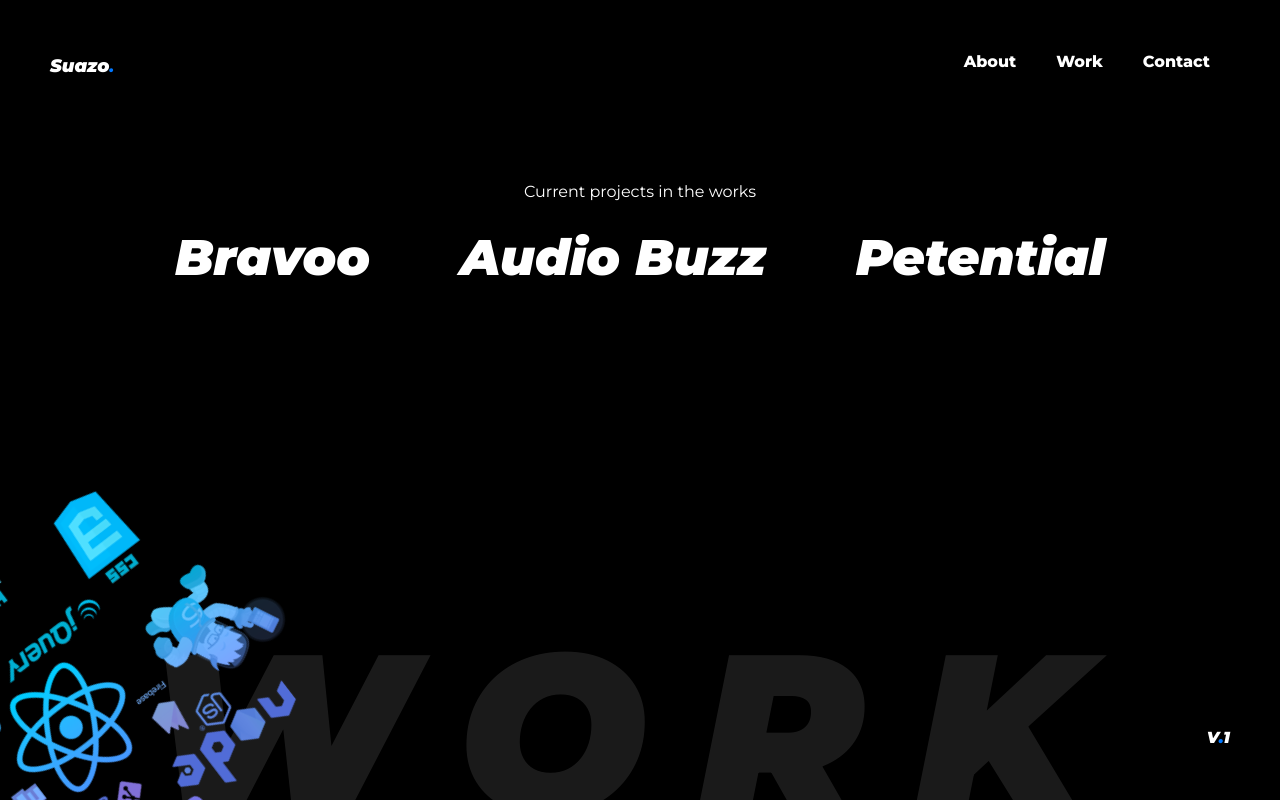
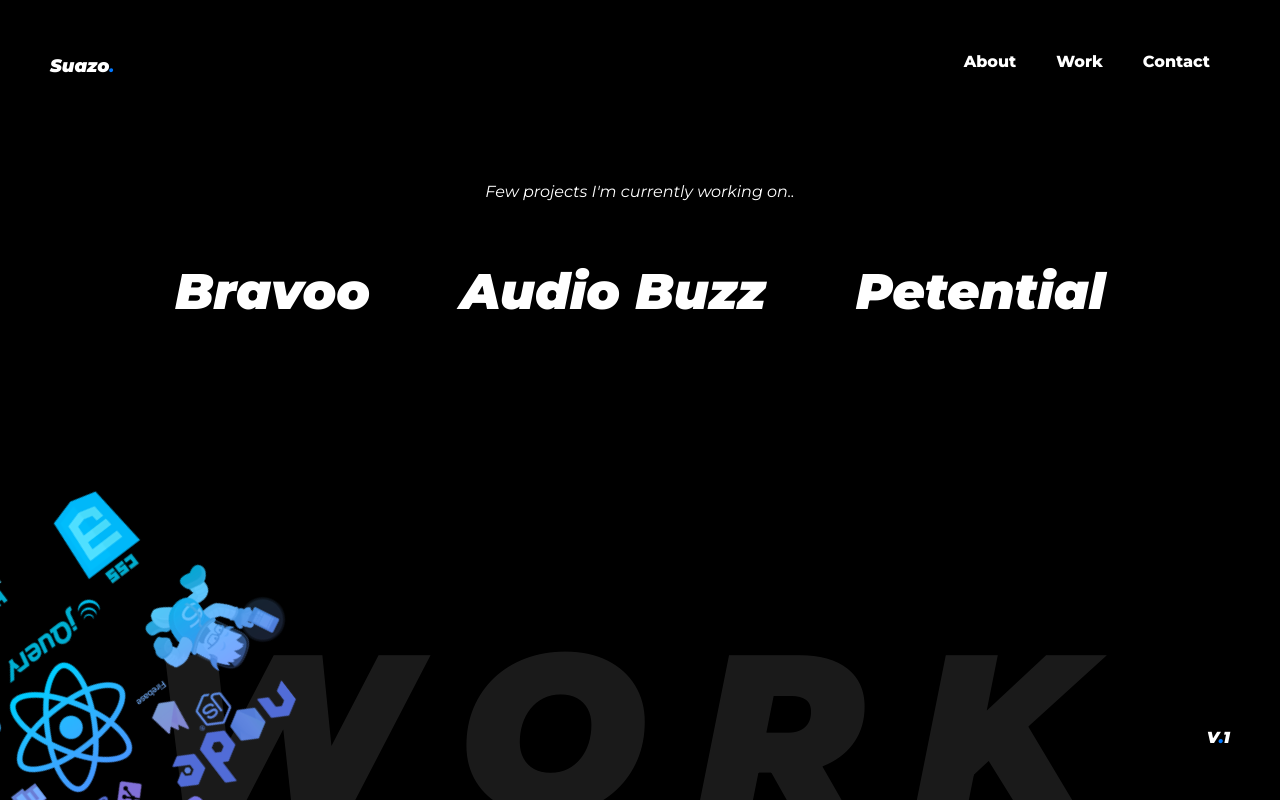
Before and after one commit to suazod/portfolio, a React (Create React App) app: page / in a window 1280 px wide. Both pictures are taken after a click on the element "Work". Built offline with nearby package versions, Linux system fonts and the light colour scheme; a web font is replaced by a local one.

Commit message:
update the app

```diff
--- a/src/App.css
+++ b/src/App.css
@@ -95,6 +95,10 @@ header .overlay {
   .nameLogo .lname {
     font-weight: 900;
     font-style: italic; }
+    .nameLogo .lname a {
+      color: white; }
+      .nameLogo .lname a:hover {
+        text-decoration: none; }
 
 .w-100.text-white {
   position: relative; }
@@ -325,21 +329,84 @@ header .overlay {
 .d-flex {
   position: relative; }
 
-.work-projects a {
+.work-projects .link--bravoo {
   font-size: 50px;
   font-weight: 900;
   font-style: italic;
   color: white;
   text-decoration: none;
-  margin: 0 45px; }
+  margin: 0 45px;
+  cursor: default; }
 
 .work-title {
   color: white; }
+  .work-title p {
+    font-style: italic;
+    font-weight: 400;
+    margin-bottom: 50px; }
 
 .logos {
   position: absolute;
   bottom: -180px;
   left: -180px; }
+
+.nav-contact {
+  color: white; }
+  .nav-contact:hover {
+    color: white; }
+
+/* bravoo */
+/* bravoo */
+.link--bravoo {
+  -webkit-transition: color 0.5s;
+  transition: color 0.5s;
+  display: inline-block;
+  position: relative; }
+
+.link--bravoo:hover {
+  color: #0077ff; }
+
+.link--bravoo::before {
+  content: "";
+  position: absolute;
+  height: 38px;
+  width: 100%;
+  top: 50%;
+  margin-top: -11px;
+  left: -1%;
+  z-index: -1;
+  background: #f9f9f9;
+  -webkit-transform: rotate3d(0, 0, 1, 45deg) scale3d(0, 1, 1);
+  transform: rotate3d(0, 0, 1, 45deg) scale3d(0, 1, 1);
+  -webkit-transition: -webkit-transform 0.5s;
+  transition: transform 0.5s;
+  opacity: 0.1; }
+
+.link--bravoo:hover::before {
+  -webkit-transform: rotate3d(0, 0, 1, 45deg) scale3d(1, 1, 1);
+  transform: rotate3d(0, 0, 1, 45deg) scale3d(1, 1, 1); }
+
+.link--bravoo span {
+  font-size: 30%;
+  font-weight: 400;
+  margin-left: 10px;
+  position: absolute;
+  right: 5px;
+  color: lawngreen;
+  bottom: -9px;
+  opacity: 0;
+  -webkit-transform: translate3d(-10px, -10px, 0);
+  transform: translate3d(-10px, -10px, 0);
+  -webkit-transition: -webkit-transform 0.5s, opacity 0.5s;
+  transition: transform 0.5s, opacity 0.5s; }
+  .link--bravoo span a {
+    color: white;
+    cursor: pointer; }
+
+.link--bravoo:hover span {
+  opacity: 1;
+  -webkit-transform: translate3d(0, 0, 0);
+  transform: translate3d(0, 0, 0); }
 
 /*media queries*/
 @media (max-width: 576px) {
--- a/src/components/Landing.js
+++ b/src/components/Landing.js
@@ -50,12 +50,28 @@ class Welcome extends Component {
                                         Focused on Web Design, Graphic Design, Advertising & Marketing</p>
                                     </div>
                                     <div className={workShow}>
-                                        <p>Current projects in the works</p>
+                                        <p>Few projects I'm currently working on..</p>
                                         <div className="row no-gutters">
                                             <div className="col-12 work-projects">
-                                                <a href="#" target="_blank">Bravoo</a>
-                                                <a href="#" target="_blank">Audio Buzz</a>
-                                                <a href="#" target="_blank">Petential</a>
+                                                <span className="link--bravoo">Bravoo
+                                                    <span>
+                                                        <a href="https://bravoo.herokuapp.com/" target="_blank" rel="noopener noreferrer">See App</a> | <a href="https://github.com/suazod/bravoo" target="_blank" rel="noopener noreferrer">See Code</a>
+                                                    </span>
+                                                </span>
+
+                                                <span className="link--bravoo">Audio Buzz
+                                                    <span>
+                                                        <a href="https://gboyce.github.io/audiobuzz/" target="_blank" rel="noopener noreferrer">See App</a> | <a href="https://github.com/gboyce/audiobuzz" target="_blank" rel="noopener noreferrer">See Code</a>
+                                                    </span>
+                                                </span>
+
+                                                <span className="link--bravoo">Petential
+                                                    <span>
+                                                        <a href="https://stormy-stream-36757.herokuapp.com/" target="_blank" rel="noopener noreferrer">See App</a> | <a href="https://github.com/suazod/petential" target="_blank" rel="noopener noreferrer">See Code</a>
+                                                    </span>
+                                                </span>
+                                                {/* <a href="https://gboyce.github.io/audiobuzz/" target="_blank">Audio Buzz</a>
+                                                <a href="https://stormy-stream-36757.herokuapp.com/" target="_blank">Petential</a> */}
                                             </div>
                                         </div>
                                     </div>
--- a/src/components/Navigation.js
+++ b/src/components/Navigation.js
@@ -15,12 +15,12 @@ class Navigation extends Component {
             <div className="navigational">
                 <div className="row justify-content-between no-gutters">
                     <div className="col-2 nameLogo">
-                        <span className="lname">Suazo<span className="fname">.</span></span>
+                        <span className="lname"><a href="/">Suazo<span className="fname">.</span></a></span>
                     </div>
                     <div className="col-6 nav-links">
                         <span onClick={this.handleActiveLink.bind(this,'active-about')}>About</span>
                         <span onClick={this.handleActiveLink.bind(this,'active-work')}>Work</span>
-                        <span>Contact</span>
+                        <a className="nav-contact" href="mailto:dannysuazor@yahoo.com"><span>Contact</span></a>
                     </div>
                 </div>
             </div>
--- a/src/styles/_main.scss
+++ b/src/styles/_main.scss
@@ -118,6 +118,12 @@ header .overlay {
   .lname {
     font-weight: 900;
     font-style: italic;
+    a {
+      color:white;
+      &:hover {
+        text-decoration: none;
+      }
+    }
   }
 }
 .w-100.text-white {
@@ -385,23 +391,96 @@ header .overlay {
   position: relative;
 }
 .work-projects {
-  a {
+  .link--bravoo {
     font-size: 50px;
     font-weight: 900;
     font-style: italic;
     color: white;
     text-decoration: none;
     margin: 0 45px;
+    cursor:default;
   }
 }
 .work-title {
   color: white;
+  p{
+    font-style: italic;
+    font-weight: 400;
+    margin-bottom: 50px;
+  }
 }
 .logos {
   position: absolute;
   bottom: -180px;
   left: -180px;
 }
+.nav-contact {
+  color: white;
+  &:hover {
+    color: white;
+  }
+}
+
+/* bravoo */
+/* bravoo */
+.link--bravoo {
+  -webkit-transition: color 0.5s;
+  transition: color 0.5s;
+  display: inline-block;
+  position: relative;
+}
+
+.link--bravoo:hover {
+  color: #0077ff;
+}
+
+.link--bravoo::before {
+  content: "";
+  position: absolute;
+  height: 38px;
+    width: 100%;
+    top: 50%;
+    margin-top: -11px;
+    left: -1%;
+  z-index: -1;
+  background: #f9f9f9;
+  -webkit-transform: rotate3d(0, 0, 1, 45deg) scale3d(0, 1, 1);
+  transform: rotate3d(0, 0, 1, 45deg) scale3d(0, 1, 1);
+  -webkit-transition: -webkit-transform 0.5s;
+  transition: transform 0.5s;
+  opacity: 0.1;
+}
+
+.link--bravoo:hover::before {
+  -webkit-transform: rotate3d(0, 0, 1, 45deg) scale3d(1, 1, 1);
+  transform: rotate3d(0, 0, 1, 45deg) scale3d(1, 1, 1);
+}
+
+.link--bravoo span {
+  font-size: 30%;
+  font-weight: 400;
+  margin-left: 10px;
+  position: absolute;
+  right: 5px;
+  color: lawngreen;
+  bottom: -9px;
+  opacity: 0;
+  -webkit-transform: translate3d(-10px, -10px, 0);
+  transform: translate3d(-10px, -10px, 0);
+  -webkit-transition: -webkit-transform 0.5s, opacity 0.5s;
+  transition: transform 0.5s, opacity 0.5s;
+  a {
+    color:white;
+    cursor: pointer;
+  }
+}
+
+.link--bravoo:hover span {
+  opacity: 1;
+  -webkit-transform: translate3d(0, 0, 0);
+  transform: translate3d(0, 0, 0);
+}
+
 /*media queries*/
 // Small devices (landscape phones, 576px and up)
 @media (max-width: 576px) {
```
